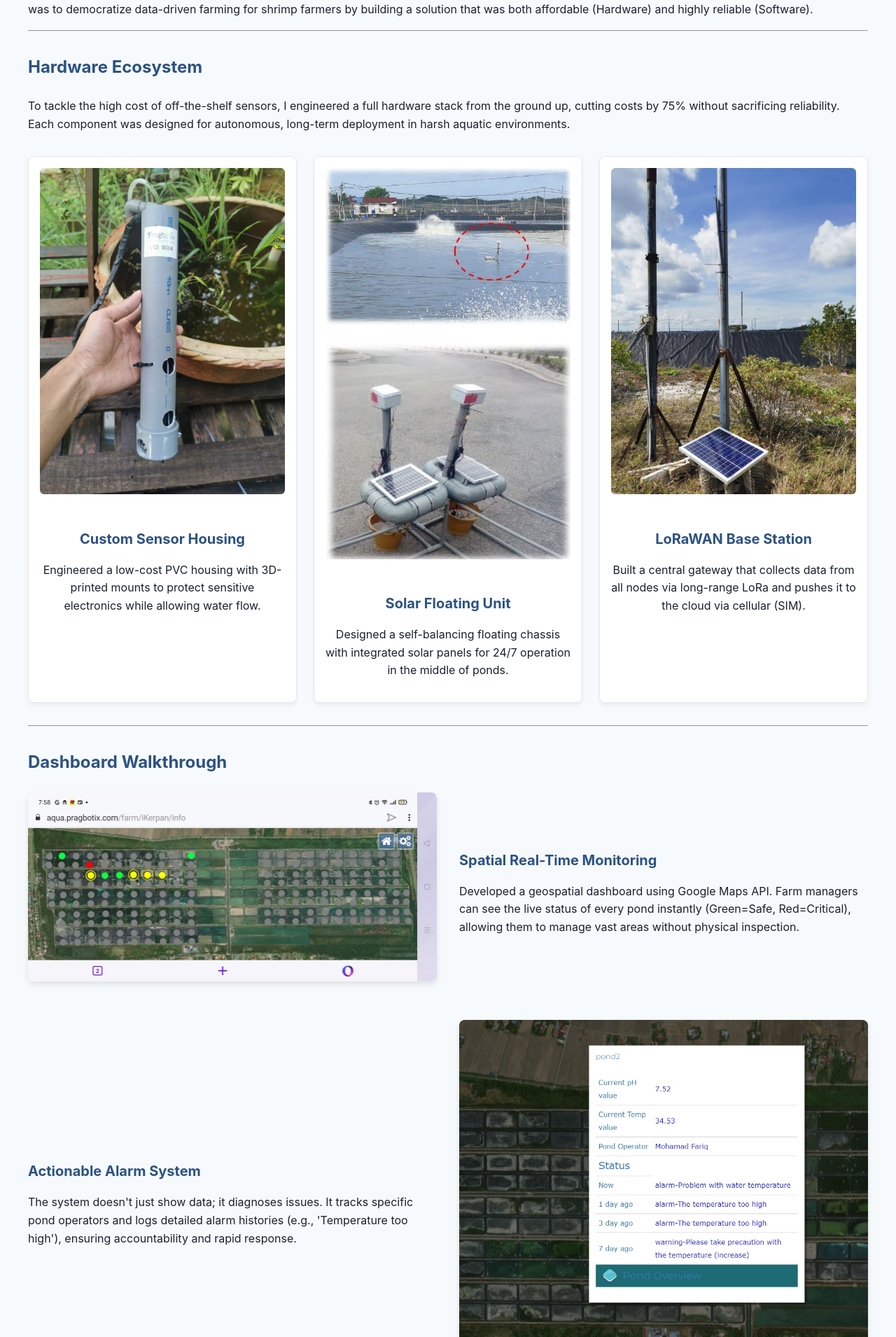
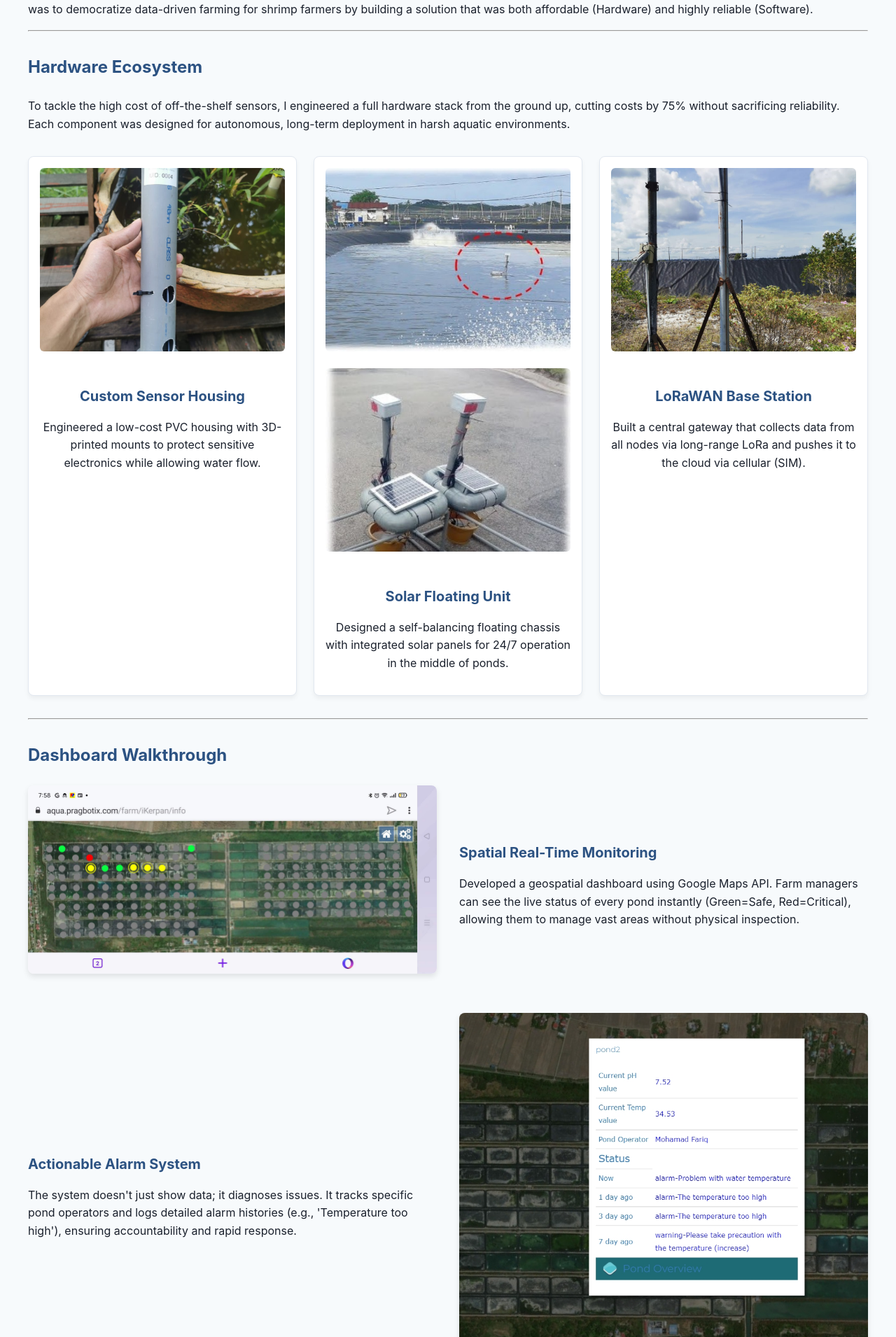
Before and after one commit to xion-xion/xion-xion.github.io, a Jekyll site: the page built from projects/project-aquaculture.html, in a window 1280 px wide. Shown: the part 1479-3389 px from the top of the page at 70% size. Built offline with Jekyll 4.4.1, drawn with Linux system fonts in a browser that asks for light colours.

Commit message:
style: make hardware card images uniform height
Apply aspect-ratio: 4/3 and object-fit: cover to hardware card images to prevent uneven cards in grids.

```diff
--- a/assets/css/style.css
+++ b/assets/css/style.css
@@ -498,9 +498,8 @@ footer a:hover {
 
 .hardware-card img {
     width: 100%;
-    height: auto; /* Scale naturally */
-    object-fit: contain; /* Ensure nothing is hidden */
-    object-position: center center; /* Center the image */
+    aspect-ratio: 4 / 3;
+    object-fit: cover;
     border-radius: 6px;
     margin-bottom: 1rem;
 }
```
